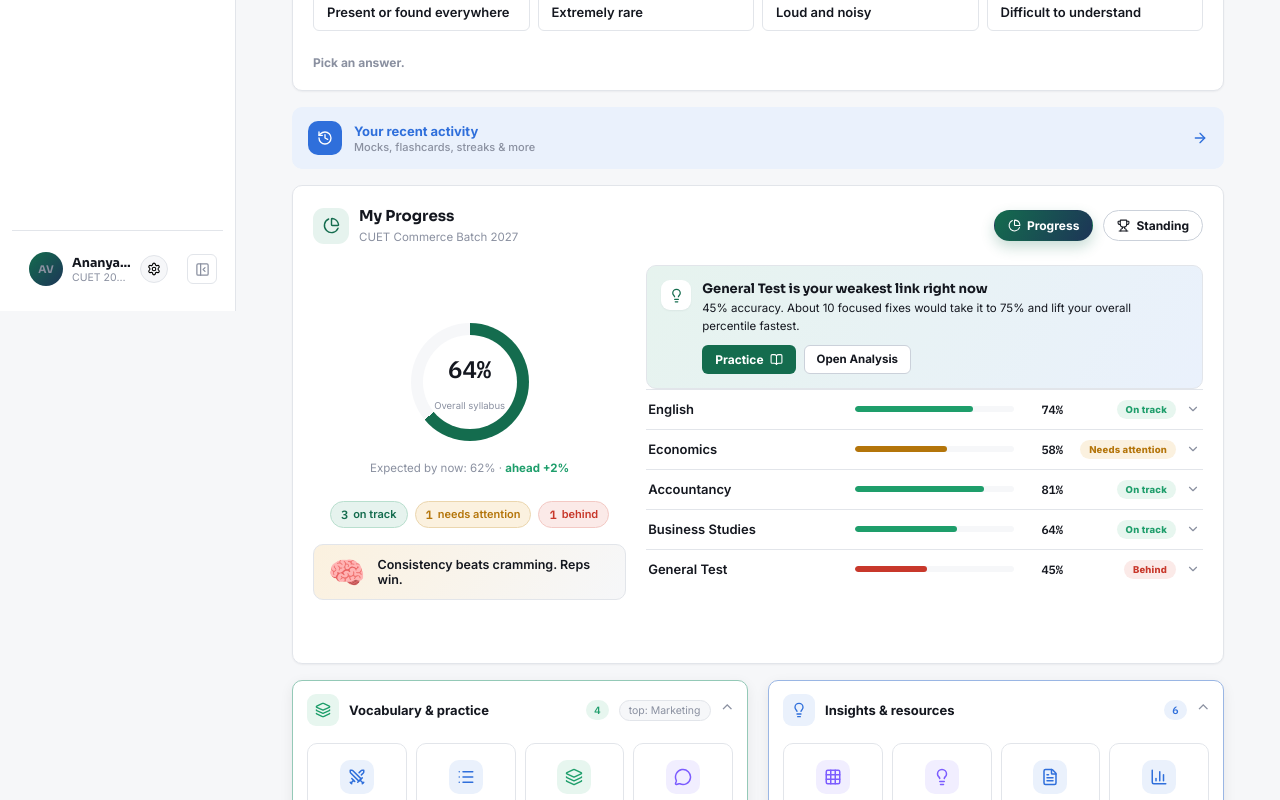
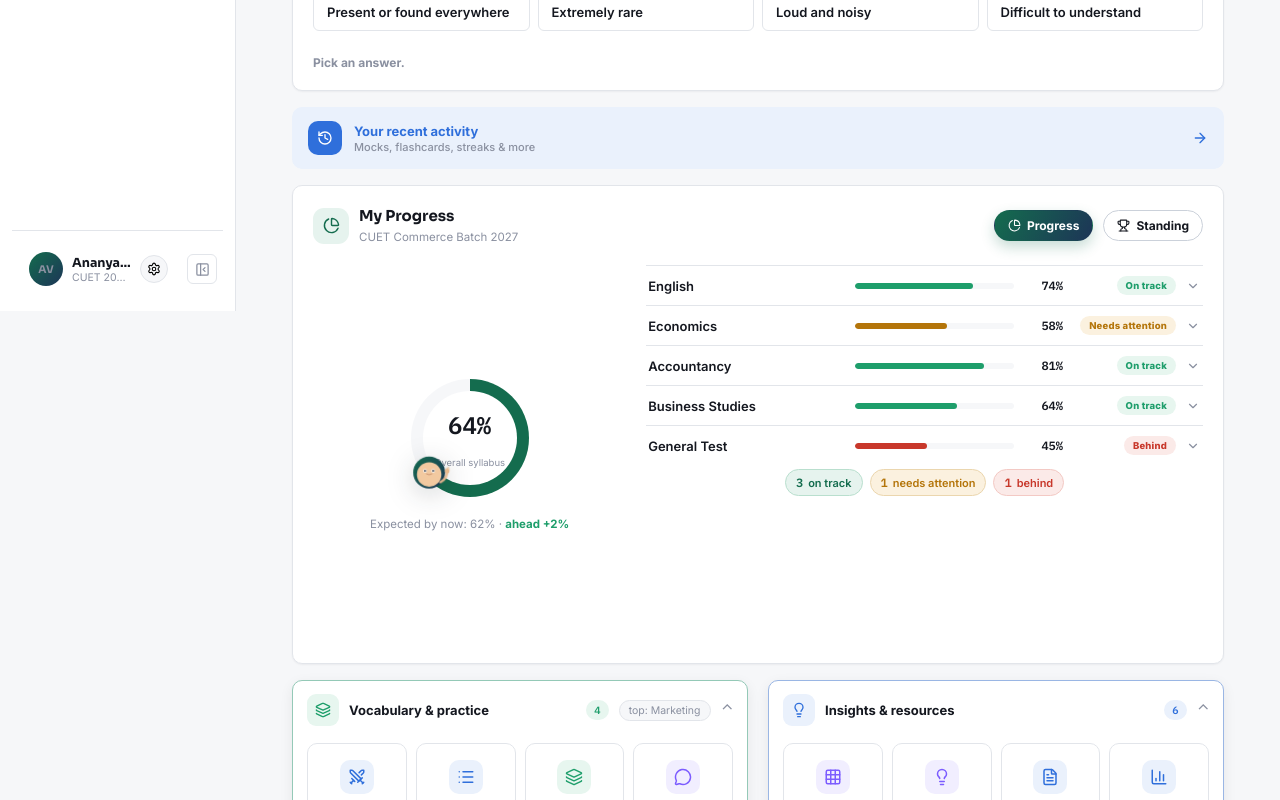
Before and after one commit to cuet-pro/cuetpro-learning-dashboard, a React (Vite) app: page / in a window 1280 px wide. Shown: the part 489-1289 px from the top of the page. Built offline with nearby package versions, Linux system fonts and the light colour scheme.

Commit message:
My Progress card redesign: remove weakest-link insight and coffee mood sticker, move status capsules below the subject list, add the gender avatar riding the ring arc (4 pose tiers by syllabus %, smooth slide + milestone bounce, blink kept)

```diff
--- a/src/pages/Dashboard.jsx
+++ b/src/pages/Dashboard.jsx
@@ -1,7 +1,7 @@
-import { useEffect, useState } from 'react'
+import { useEffect, useRef, useState } from 'react'
 import {
   Flame, ArrowRight, BookOpen, ChevronDown, CalendarDays, Eye,
-  Trophy, PieChart, ArrowUpRight, Lightbulb, Zap, Target, Quote, Medal, Award, History,
+  Trophy, PieChart, ArrowUpRight, Zap, Target, Quote, Medal, Award, History,
 } from 'lucide-react'
 import { useProfile, dreamCollegeShort } from '../lib/profile'
 import { Modal } from '../components/shell/Shell.jsx'
@@ -56,7 +56,7 @@ function daysLeft(dateStr) {
 }
 
 /* ── Avatar (blink + wave, gender variants) ── */
-function Avatar({ gender, blink }) {
+function Avatar({ gender, blink, pose = 1 }) {
   const eyeCls = 'av-eye' + (blink ? ' blink' : '')
   const eyes = (
     <>
@@ -64,6 +64,13 @@ function Avatar({ gender, blink }) {
       <g className={eyeCls}><ellipse cx="62" cy="47" rx="5" ry="5.6" fill="#fff" /><ellipse cx="62" cy="47" rx="2.4" ry="3.4" fill="#1a2436" /></g>
     </>
   )
+  const MOUTHS = [
+    'M42 59 Q50 60 58 59',                 // 0 starting / determined
+    'M42 56 Q50 62 58 56',                 // 1 focused / working (smile)
+    'M41 55 Q50 64 59 55',                 // 2 confident (bigger smile)
+    'M41 54 Q50 68 59 54 Q50 60 41 54 Z',  // 3 celebrating (open mouth)
+  ]
+  const mouth = MOUTHS[pose] || MOUTHS[1]
   return (
     <svg viewBox="0 0 100 100" className="dash-avatar-svg" aria-hidden="true">
       <defs>
@@ -83,13 +90,24 @@ function Avatar({ gender, blink }) {
         <path d="M50 16 Q76 14 72 38 Q70 34 66 30 L66 44 Q50 30 30 36 Q28 20 50 16 Z" fill="#1f2937" />
         <path d="M26 32 Q16 34 18 50 Q22 42 28 42 Z" fill="#1f2937" />
       </>)}
-      <g className="av-arm">
-        <path d="M84 82 Q104 68 98 42" stroke="#eab98f" strokeWidth="7" strokeLinecap="round" fill="none" />
-        <path d="M95.5 41 h6.5 a3.4 3.4 0 0 1 3.4 3.4 v5 a3.4 3.4 0 0 1 -3.4 3.4 h-6.5 a3.4 3.4 0 0 1 -3.4 -3.4 v-5 a3.4 3.4 0 0 1 3.4 -3.4 z" fill="#e9b98c" />
-        <path d="M98.5 41 v-3.4 a2 2 0 0 1 4 0 v3.4" fill="none" stroke="#e9b98c" strokeWidth="2.6" strokeLinecap="round" />
-      </g>
+      {pose >= 1 && (
+        <g className="av-arm">
+          <path d="M84 82 Q104 68 98 42" stroke="#eab98f" strokeWidth="7" strokeLinecap="round" fill="none" />
+          <path d="M95.5 41 h6.5 a3.4 3.4 0 0 1 3.4 3.4 v5 a3.4 3.4 0 0 1 -3.4 3.4 h-6.5 a3.4 3.4 0 0 1 -3.4 -3.4 v-5 a3.4 3.4 0 0 1 3.4 -3.4 z" fill="#e9b98c" />
+          <path d="M98.5 41 v-3.4 a2 2 0 0 1 4 0 v3.4" fill="none" stroke="#e9b98c" strokeWidth="2.6" strokeLinecap="round" />
+        </g>
+      )}
+      {pose === 3 && (
+        <g className="av-arm" transform="translate(100 0) scale(-1 1)">
+          <path d="M84 82 Q104 68 98 42" stroke="#eab98f" strokeWidth="7" strokeLinecap="round" fill="none" />
+          <path d="M95.5 41 h6.5 a3.4 3.4 0 0 1 3.4 3.4 v5 a3.4 3.4 0 0 1 -3.4 3.4 h-6.5 a3.4 3.4 0 0 1 -3.4 -3.4 v-5 a3.4 3.4 0 0 1 3.4 -3.4 z" fill="#e9b98c" />
+          <path d="M98.5 41 v-3.4 a2 2 0 0 1 4 0 v3.4" fill="none" stroke="#e9b98c" strokeWidth="2.6" strokeLinecap="round" />
+        </g>
+      )}
       {eyes}
-      <path d="M42 56 Q50 62 58 56" fill="none" stroke="#c48a68" strokeWidth="2.4" strokeLinecap="round" />
+      {pose === 3
+        ? <path d={mouth} fill="#5c3422" stroke="none" />
+        : <path d={mouth} fill="none" stroke="#c48a68" strokeWidth="2.4" strokeLinecap="round" />}
     </svg>
   )
 }
@@ -101,13 +119,7 @@ function useLiveCountdown(examDate) {
   return cd
 }
 
-const MOODS = [
-  { e: '\u{1F525}', t: 'Ahead of plan — full-marks energy!' },
-  { e: '\u{1F9E0}', t: 'Consistency beats cramming. Reps win.' },
-  { e: '\u{1F3C6}', t: 'Future you is proud of this pace.' },
-  { e: '\u2615', t: 'One more section, one bigger jump.' },
-]
-const PARTY = ['\u2728', '\u{1F389}', '\u2B50', '\u{1F4AF}', '\u{1F680}', '\u{1F525}']
+const SYLLABUS_PCT = 64   // overall syllabus completion % — drives the ring + avatar tier
 
 export default function Dashboard({ onNavigate }) {
   const [profile] = useProfile()
@@ -131,15 +143,23 @@ export default function Dashboard({ onNavigate }) {
   const [showActivity, setShowActivity] = useState(false)
   const [showStanding, setShowStanding] = useState(false)
   const [openRow, setOpenRow] = useState(null)
-  const [tick, setTick] = useState(0)
-  const [burst, setBurst] = useState(0)
-  const mood = tick % MOODS.length
+  const [syllabusPct] = useState(SYLLABUS_PCT)
+  const [bounce, setBounce] = useState(false)
+  const prevPctRef = useRef(SYLLABUS_PCT)
 
-  /* auto-rotate the mood sticker every 3.5s */
+  /* milestone bounce — fire once when the overall % crosses 50 / 75 / 90 */
   useEffect(() => {
-    const id = setInterval(() => setTick(t => t + 1), 3500)
-    return () => clearInterval(id)
-  }, [])
+    const prev = prevPctRef.current
+    prevPctRef.current = syllabusPct
+    if ([50, 75, 90].some(m => prev < m && syllabusPct >= m)) {
+      setBounce(true)
+      const t = setTimeout(() => setBounce(false), 420)
+      return () => clearTimeout(t)
+    }
+  }, [syllabusPct])
+
+  const ringTier = syllabusPct < 40 ? 0 : syllabusPct < 70 ? 1 : syllabusPct < 90 ? 2 : 3
+  const ringAngle = syllabusPct * 3.6   // degrees clockwise from 12 o'clock
   /* Progress ⇄ Standing flip: one face mounted at a time, animated hinge flip.
      (No backface/visibility tricks = no way for text to mirror or the card to vanish.) */
   const [panel, setPanel] = useState(0)
@@ -282,51 +302,23 @@ export default function Dashboard({ onNavigate }) {
             </div>
 
             <div className="pg-2col">
-              {/* left — syllabus completion ring */}
+              {/* left — syllabus completion ring + avatar riding the arc */}
               <div className="pg-col pg-col-ring">
                 <button className="prog-ring-wrap" onClick={() => onNavigate('analysis')} title="Open Analysis">
-                  <div className="ring" style={{ '--p': '64%' }}><div className="ring-in"><b>64%</b><span>Overall syllabus</span></div></div>
+                  <div className="ring" style={{ '--p': syllabusPct + '%' }}>
+                    <div className={'ring-avatar' + (bounce ? ' bounce' : '')} style={{ transform: 'rotate(' + ringAngle + 'deg)' }}>
+                      <div className="ring-avatar-in" style={{ transform: 'translateY(-53px) rotate(' + (-ringAngle) + 'deg)' }}>
+                        <Avatar gender={profile.gender} pose={ringTier} blink={blink} />
+                      </div>
+                    </div>
+                    <div className="ring-in"><b>{syllabusPct}%</b><span>Overall syllabus</span></div>
+                  </div>
                 </button>
                 <p className="prog-exp">Expected by now: 62% · <b className="ok">ahead +2%</b></p>
-
-                <div className="pg-sum">
-                  {(() => {
-                    const by = st => SUBJECTS.filter(s2 => s2.status === st).length
-                    const items = [
-                      { k: 'on track', n: by('On track'), tone: 'ok' },
-                      { k: 'needs attention', n: by('Needs attention'), tone: 'warn' },
-                      { k: 'behind', n: by('Behind'), tone: 'bad' },
-                    ].filter(i => i.n > 0)
-                    return items.map(i => (
-                      <span key={i.k} className={'pg-sum-chip ' + i.tone}><b>{i.n}</b> {i.k}</span>
-                    ))
-                  })()}
-                </div>
-
-                <button className="pg-mood" onClick={() => { setTick(t => t + 1); setBurst(b => b + 1) }} title="Tap for a boost">
-                  <span key={burst} className="pg-mood-burst">{PARTY.map((p2, i2) => <i key={i2} style={{ '--i': i2 }}>{p2}</i>)}</span>
-                  <span key={'e' + mood} className="pg-mood-emoji">{MOODS[mood].e}</span>
-                  <span key={'t' + mood} className="pg-mood-t">{MOODS[mood].t}</span>
-                </button>
               </div>
 
-              {/* right — dynamic weak-link insight + the two weakest sections */}
+              {/* right — subject-wise progress + summary capsules */}
               <div className="pg-col">
-                <div className="pg-insight">
-                  <span className="pg-insight-ico"><Lightbulb size={15} /></span>
-                  <div className="pg-insight-t">
-                    <b>{weakest.n} is your weakest link right now</b>
-                    <p>
-                      {weakest.pct}% accuracy. About {Math.max(1, Math.ceil((75 - weakest.pct) / 3))} focused fixes
-                      would take it to 75% and lift your overall percentile fastest.
-                    </p>
-                    <div className="pg-insight-actions">
-                      <button className="btn btn-primary-sm" onClick={() => onNavigate('studykit')}>Practice <BookOpen size={13} /></button>
-                      <button className="btn btn-outline-sm" onClick={() => onNavigate('analysis')}>Open Analysis</button>
-                    </div>
-                  </div>
-                </div>
-
                 <div className="prog-subjects">
                 {SUBJECTS.map(s2 => (
                 <div key={s2.n} className={'prow' + (openRow === s2.n ? ' open' : '')}>
@@ -350,6 +342,20 @@ export default function Dashboard({ onNavigate }) {
                 )}
                 </div>
                 ))}
+                </div>
+
+                <div className="pg-sum">
+                  {(() => {
+                    const by = st => SUBJECTS.filter(s2 => s2.status === st).length
+                    const items = [
+                      { k: 'on track', n: by('On track'), tone: 'ok' },
+                      { k: 'needs attention', n: by('Needs attention'), tone: 'warn' },
+                      { k: 'behind', n: by('Behind'), tone: 'bad' },
+                    ].filter(i => i.n > 0)
+                    return items.map(i => (
+                      <span key={i.k} className={'pg-sum-chip ' + i.tone}><b>{i.n}</b> {i.k}</span>
+                    ))
+                  })()}
                 </div>
               </div>
             {/* full section list keeps its expandable rows */}
--- a/src/pages/dashboard.css
+++ b/src/pages/dashboard.css
@@ -807,3 +807,11 @@ button.hero-chip:hover { border-color: var(--primary); }
 .dash-activity-t b { font-size: 13px; font-weight: 700; color: var(--info); }
 .dash-activity-t em { font-size: 11px; font-weight: 500; color: var(--text-muted); font-style: normal; }
 .dash-activity-arrow { color: var(--info); flex-shrink: 0; }
+
+/* ═══ Ring avatar riding the arc ═══ */
+.ring-avatar { position: absolute; left: 50%; top: 50%; width: 0; height: 0; z-index: 3;
+  transition: transform .6s cubic-bezier(.22,.61,.36,1); }
+.ring-avatar-in { position: absolute; left: -17px; top: -17px; width: 34px; height: 34px;
+  transition: transform .6s cubic-bezier(.22,.61,.36,1); }
+.ring-avatar.bounce .dash-avatar-svg { animation: ring-bounce .42s cubic-bezier(.34,1.56,.64,1); }
+@keyframes ring-bounce { 0% { transform: scale(1) } 45% { transform: scale(1.2) } 100% { transform: scale(1) } }
```
